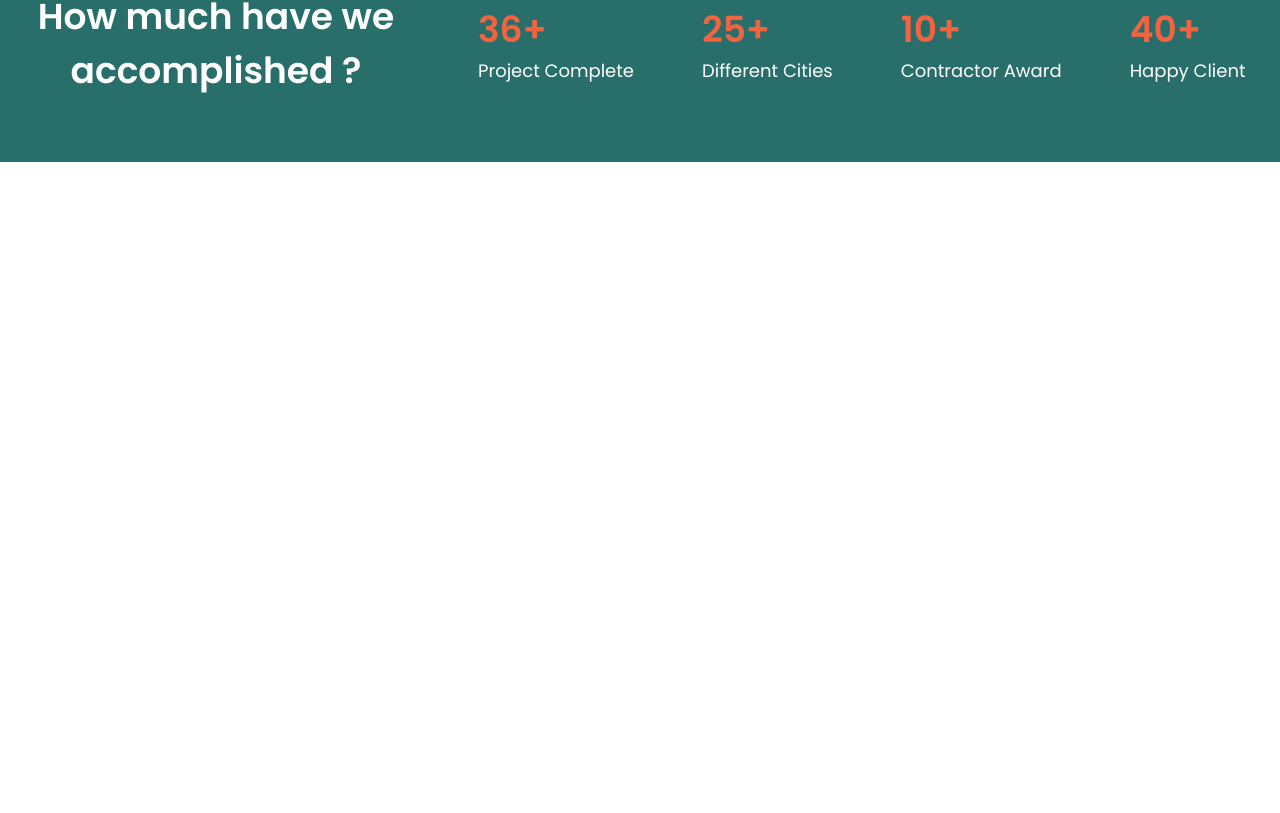
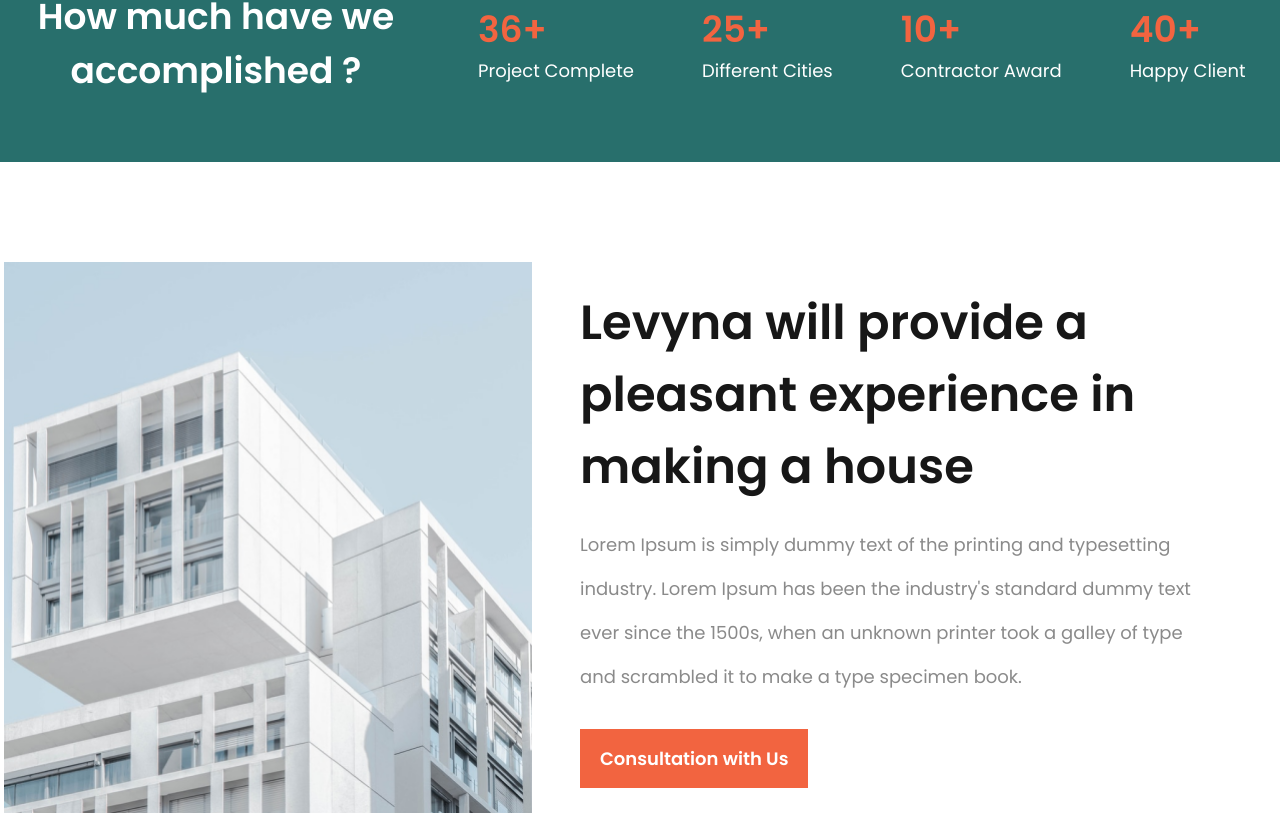
Before and after one commit to ZoirJohn/Levyna, a Next.js app: page / in a window 1280 px wide. Shown: the part 2429-3242 px from the top of the page. Before the commit the page ends 2591 px from the top, so only its background shows below. Built offline with nearby package versions, Linux system fonts and the light colour scheme.

Commit message:
finished consultation part

```diff
--- a/src/app/globals.css
+++ b/src/app/globals.css
@@ -32,6 +32,9 @@ html.lock {
 .description {
         @apply opacity-50 leading-11;
 }
+.button {
+        @apply py-4 px-5 bg-highlight text-white font-semibold hover:opacity-90 transition-all max-md:ml-auto z-20 max-xs:py-2 max-xs:px-2.5 inline-block;
+}
 body {
         color: var(--color-chinese);
         font-size: var(--text-lg);
--- a/src/app/layout.tsx
+++ b/src/app/layout.tsx
@@ -1,8 +1,8 @@
 import type { Metadata } from 'next'
 import { Poppins } from 'next/font/google'
 import './globals.css'
-import Header from './components/Header'
-import Footer from './components/Footer'
+import Header from '../components/Header'
+import Footer from '../components/Footer'
 
 const poppins = Poppins({
         variable: '--poppins',
@@ -20,7 +20,7 @@ export default function RootLayout({
 }>) {
         return (
                 <html lang='en'>
-                        <body className={`${poppins.variable} antialiased font-sans`} >
+                        <body className={`${poppins.variable} antialiased font-sans`}>
                                 <Header />
                                 <main>{children}</main>
                                 <Footer />
--- a/src/app/page.tsx
+++ b/src/app/page.tsx
@@ -1,6 +1,7 @@
 import Image from 'next/image'
 import Link from 'next/link'
-import Counter from './components/Count'
+import Counter from '../components/Count'
+import building from '../../public/building.png'
 
 export default () => {
         return (
@@ -21,7 +22,7 @@ export default () => {
                                         </Link>
                                 </div>
                         </section>
-                        <section className='mt-25'>
+                        <section className='mt-25 max-md:mt-15'>
                                 <div className='wrapper flex flex-col gap-y-9.5 '>
                                         <div className='flex xl:gap-x-32 gap-x-16 max-lg: items-center max-lg:flex-col'>
                                                 <h2 className='font-semibold basis-1/2'>The best service we offer to you</h2>
@@ -103,6 +104,21 @@ export default () => {
                                         </div>
                                 </div>
                         </section>
+                        <section className='mt-25 max-md:mt-15'>
+                                <div className='wrapper flex items-center gap-12 max-xl:gap-6 max-lg:flex-col max-lg:text-center'>
+                                        <Image src={building} alt='building' className='max-w-132 w-full shrink-0' />
+                                        <div className='pr-19 max-xl:pr-0'>
+                                                <h2 className='font-semibold'>Levyna will provide a pleasant experience in making a house</h2>
+                                                <p className='description mt-5 mb-7.5'>
+                                                        Lorem Ipsum is simply dummy text of the printing and typesetting industry. Lorem Ipsum has been the industry's standard dummy text ever since
+                                                        the 1500s, when an unknown printer took a galley of type and scrambled it to make a type specimen book.
+                                                </p>
+                                                <Link href='/' className='button'>
+                                                        Consultation with Us
+                                                </Link>
+                                        </div>
+                                </div>
+                        </section>
                 </>
         )
 }
--- a/src/app/components/Header.tsx
+++ b/src/components/Header.tsx
@@ -56,7 +56,7 @@ const Header = () => {
                                                 </li>
                                         </ul>
                                 </nav>
-                                <Link href='/Service' className='py-4 px-5 bg-highlight text-white font-semibold hover:opacity-90 transition-all max-md:ml-auto z-20 max-xs:py-2 max-xs:px-2.5'>
+                                <Link href='/Service' className='button'>
                                         Consultation
                                 </Link>
                                 <span
```
Also changed, not shown: public/building.png (added), src/components/Count.tsx (renamed from src/app/components/Count.tsx), src/components/Footer.tsx (renamed from src/app/components/Footer.tsx).
